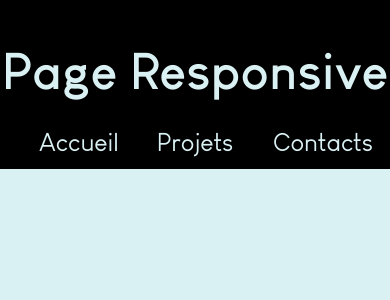
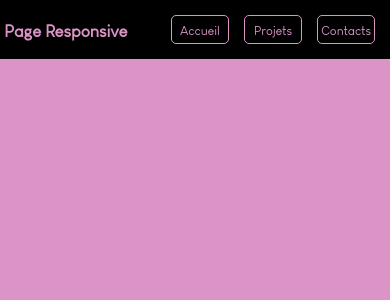
Before and after one commit to Deuteronome/responsiveDesign, a PHP site: page /pages/responsiveTest.htm in a window 390 px wide. Shown: the top 300 px of the page. Run offline with PHP 8.4, Linux system fonts and the light colour scheme.

Commit message:
header responsive

```diff
--- a/pages/responsiveTest.htm
+++ b/pages/responsiveTest.htm
@@ -9,12 +9,12 @@
 </head>
 <body>
 
-    <header class="header-desktop">
+    <header>
         <h1>Page Responsive</h1>
-        <nav class="nav-desktop">
-            <a href="../pages/responsiveTest.htm" class="nav-button-desktop">Accueil</a>
-            <a href="#" class="nav-button-desktop">Projets</a>
-            <a href="#" class="nav-button-desktop">Contacts</a>
+        <nav>
+            <a href="../pages/responsiveTest.htm" class="nav-button">Accueil</a>
+            <a href="#" class="nav-button">Projets</a>
+            <a href="#" class="nav-button">Contacts</a>
         </nav>
     </header>
 
--- a/style/style.css
+++ b/style/style.css
@@ -19,7 +19,7 @@
     margin: 0;
     padding: 0;
     box-sizing: border-box;
-    --main-back : #daf1f3;
+    --main-back : #db94c6;
     --main-font : #272a2c;
     --head-back : #000000;
 }
@@ -51,6 +51,21 @@
 .header-desktop>h1 {
     font-size: 6vh;
 }
+
+.header-mobile {
+    font-family: 'custom', sans-serif;
+    height: 7vh;
+    flex-direction: row;
+    justify-content: space-between;
+    align-items: center;
+
+ }
+
+.header-mobile>h1 {
+    padding-top: 0.5vh;
+    padding-left : 0.5vh;
+    font-size: 2vh;
+}
  nav {
     display : flex;
     flex-direction: row;
@@ -62,6 +77,12 @@
     font-family: 'custom', sans-serif;
     width: 100vw;
     height: 6vh;
+ }
+
+ .nav-mobile {
+    font-family: 'custom', sans-serif;
+    width: 60vw;
+    height: 7vh;
  }
 
  .nav-button-desktop {
@@ -81,3 +102,18 @@
  .nav-button-desktop:hover {
     background-color: var(--main-font);
  }
+
+ .nav-button-mobile {
+    display : block;
+    text-align : center;
+    height: 50%;
+    width : 25%;
+    font-size: 1.5vh;
+    padding-top: 1vh;
+    background-color: var(--head-back);
+    color: var(--main-back);
+    border: var(--main-back) solid 1px;
+    border-radius: 5px;
+
+    text-decoration: none;
+ }
```
Also changed, not shown: script/responsive.js (+37 -0 lines).
